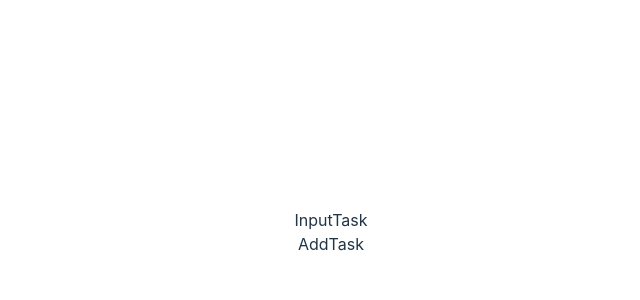
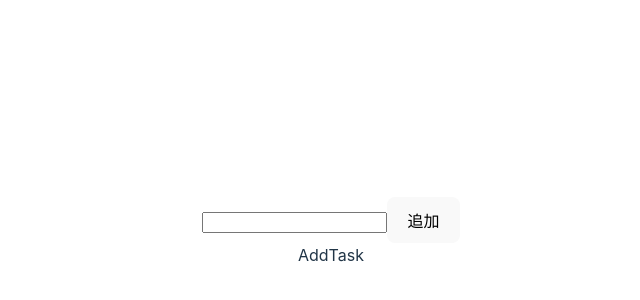
Before and after one commit to Naru-hub/recoil-tutorial-todoapp, a React (Vite) app: page / in a window 1280 px wide. Shown: the part 168-468 px from the top of the page, without its empty margins (309-949 px from the left). Built offline with nearby package versions, Linux system fonts and the light colour scheme.

Commit message:
InputTaskの雛形を追加

```diff
--- a/src/components/InputTask.tsx
+++ b/src/components/InputTask.tsx
@@ -1,7 +1,14 @@
 import React from "react";
 
 const InputTask = () => {
-  return <div>InputTask</div>;
+  return (
+    <div className="inputField">
+      <input type="text" className="inputTitle" />
+      <button type="button" className="addButton">
+        追加
+      </button>
+    </div>
+  );
 };
 
 export default InputTask;
```
